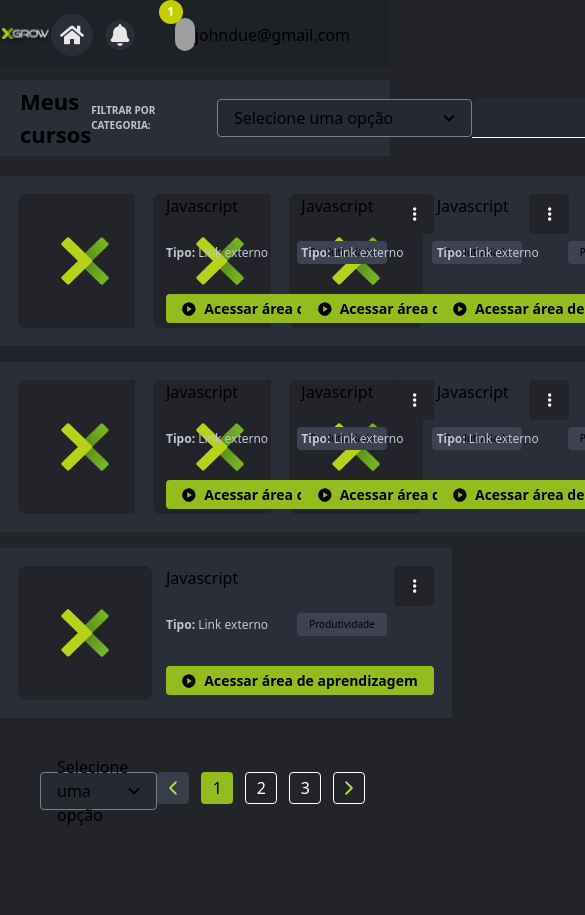
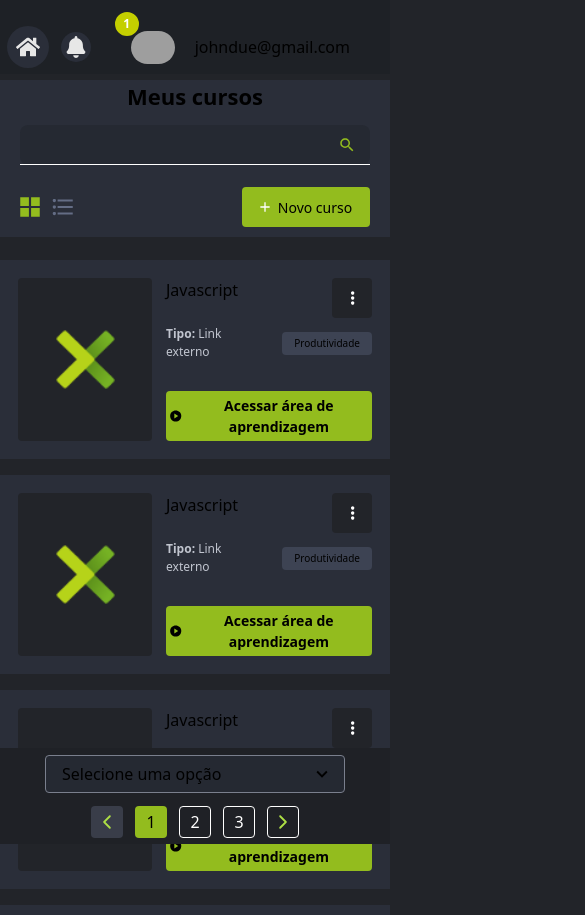
Before and after one commit to gasparellodev/challenge-front, a Next.js app: page / in a window 390 px wide. Shown: the top 915 px of the page, 585 px wide, since content can reach past the window. Before the commit the page ends 844 px from the top, so only its background shows below. Built offline with nearby package versions, Linux system fonts and the light colour scheme; grey boxes are pictures that could not be loaded.

Commit message:
refactor: mobile

```diff
--- a/src/app/(private)/globals.css
+++ b/src/app/(private)/globals.css
@@ -16,8 +16,15 @@
   }
 }
 
+html {
+  overflow: hidden;
+
+}
 body {
   color: rgb(var(--foreground-rgb));
+  max-width: 100vw;
+  padding-bottom: 40px;
+  overflow: hidden;
 }
 
 /* width */
--- a/src/app/(private)/page.tsx
+++ b/src/app/(private)/page.tsx
@@ -8,8 +8,7 @@ import { MultipleSelect } from "@/components/select";
 import { ListIcon } from "@/components/svg-components/list-icon";
 import { ListMiniature } from "@/components/svg-components/list-miniature";
 import { PlusIcon } from "@/components/svg-components/plus-icon";
-import Image from "next/image";
-import { use, useState } from "react";
+import { useState } from "react";
 
 const dataMock = [
   {
@@ -120,26 +119,30 @@ export default function Home() {
   };
 
   return (
-    <section className="flex h-full flex-col items-center justify-between py-20">
+    <section className="flex h-full flex-col items-center justify-between py-20 sm:w-[100vw] sm:overflow-hidden">
       {/* HEAD */}
-      <div className="h-[76px] flex flex-row w-full bg-[#2A2E39] px-[20px] justify-around items-center">
-        <div className="flex flex-row">
-          <h2 className="font-[700] text-[22px]">Meus cursos</h2>
+
+
+
+
+      <div className="relative sm:h-[76px] flex flex-col sm:flex-row w-full bg-[#2A2E39] px-[20px] justify-around sm:items-center">
+        <div className="flex flex-col">
+          <h2 className="font-[700] text-[22px] text-center sm:text-left">Meus cursos</h2>
         </div>
 
-        <div className="flex flex-row items-center h-full">
-          <p className="font-[700] text-secundary text-[10px] mr-[21px]">
+        <div className="hidden md:flex flex-row items-center h-full">
+          <p className="font-[700] text-secundary text-[10px] mr-[21px] hidden lg:block">
             FILTRAR POR CATEGORIA:{" "}
           </p>
           <MultipleSelect options={selectMock} />
         </div>
 
-        <div>
+        <div className="py-3 sm:py-0">
           <Search />
         </div>
 
-        <div className="flex flex-row gap-3">
-          <p>VISUALIZAÇÃO</p>
+        <div className="flex flex-row gap-3 py-5 sm:py-0">
+          <p className="hidden lg:block">VISUALIZAÇÃO</p>
           <button onClick={handleListView}>
             <ListMiniature color={listMiniature ? "#93BC1E" : "#646D85"} />
           </button>
@@ -149,7 +152,7 @@ export default function Home() {
           </button>
         </div>
 
-        <div>
+        <div className="absolute bottom-[-10px] right-[20px] sm:relative sm:bottom-0 sm:right-0 py-5 sm:py-0">
           <Button
             handleClick={handleCreateModal}
             iconDirection="left"
@@ -159,15 +162,19 @@ export default function Home() {
           />
         </div>
       </div>
-      <div className="gap-4 py-5 grid grid-cols-3 sm:grid-cols- md:grid-cols-2 lg:grid-cols-3 2xl:grid-cols-5 ">
-        {/* CARDS */}
-        {dataMock.map((data) => {
-          return <CourseCard course={data} />;
-        })}
+
+
+      <div className="h-[80%] mt-40 pb-40 sm:mt-20 sm:pb-20 absolute overflow-y-scroll">
+        <div className="gap-4 py-5 grid sm:grid-cols-1 md:grid-cols-2 lg:grid-cols-2 2xl:grid-cols-3 overflow-scroll">
+          {/* CARDS */}
+          {dataMock.map((data) => {
+            return <CourseCard course={data} />;
+          })}
+        </div>
       </div>
 
       {/* FOOTER */}
-      <div className="w-full absolute bottom-0 left-0 pb-[34px] flex flex-row justify-between px-10">
+      <div className="w-full z-50 bg-[#1F2126] fixed bottom-0 left-0 items-center h-24 sm:h-20 flex flex-col sm:flex-row justify-around sm:justify-between px-10  sm:py-0">
         <MultipleSelect
           boxUp
           options={[
--- a/src/components/class-card/index.tsx
+++ b/src/components/class-card/index.tsx
@@ -30,7 +30,7 @@ export const CourseCard: FC<{ course: IClassCard }> = ({ course }) => {
   };
 
   return (
-    <div className="bg-[#2A2E39] h-[170px] w-[452px] flex-row flex p-[18px]">
+    <div className="bg-[#2A2E39] sm:h-[170px] w-[100%] sm:w-[452px] flex-row flex p-[18px]">
       <Image
         alt={course.course_name}
         src={course.course_image ? course.course_image : defaultCourseImage}
--- a/src/components/navigation/index.tsx
+++ b/src/components/navigation/index.tsx
@@ -10,9 +10,9 @@ export const Navigation: FC = () => {
       "https://media.licdn.com/dms/image/D4D03AQHMXuKFlW-Wsg/profile-displayphoto-shrink_800_800/0/1668219599625?e=2147483647&v=beta&t=v5j5kCUfjfC5IctNYRYqMIMp6PxJduNzqrhGdzA4icc",
   };
   return (
-    <header className="bg-[#1E2126] fixed w-full flex justify-between items-center">
-      <BrandLogin />
-      <div className="flex items-center pr-10">
+    <header className="bg-[#1E2126] fixed w-full flex justify-end  md:justify-between items-center">
+      <BrandLogin className="hidden md:block" />
+      <div className="flex items-center pr-10 pt-5 md:pt-0">
         <button>
           <HomeIcon />
         </button>
--- a/src/components/search/search.module.scss
+++ b/src/components/search/search.module.scss
@@ -1,6 +1,6 @@
 .content {
   background-color: #252932;
-  width: 260px;
+  width: 100%;
   height: 40px;
   display: flex;
   flex-direction: row;
@@ -9,6 +9,10 @@
   padding: 1rem;
   border-radius: 8px;
   position: relative;
+
+  @media (min-width: 640px) {
+    width: 260px;
+}
 
   input {
     background-color: transparent;
```
Also changed, not shown: src/app/(public)/login/page.tsx (+1 -6 lines).
